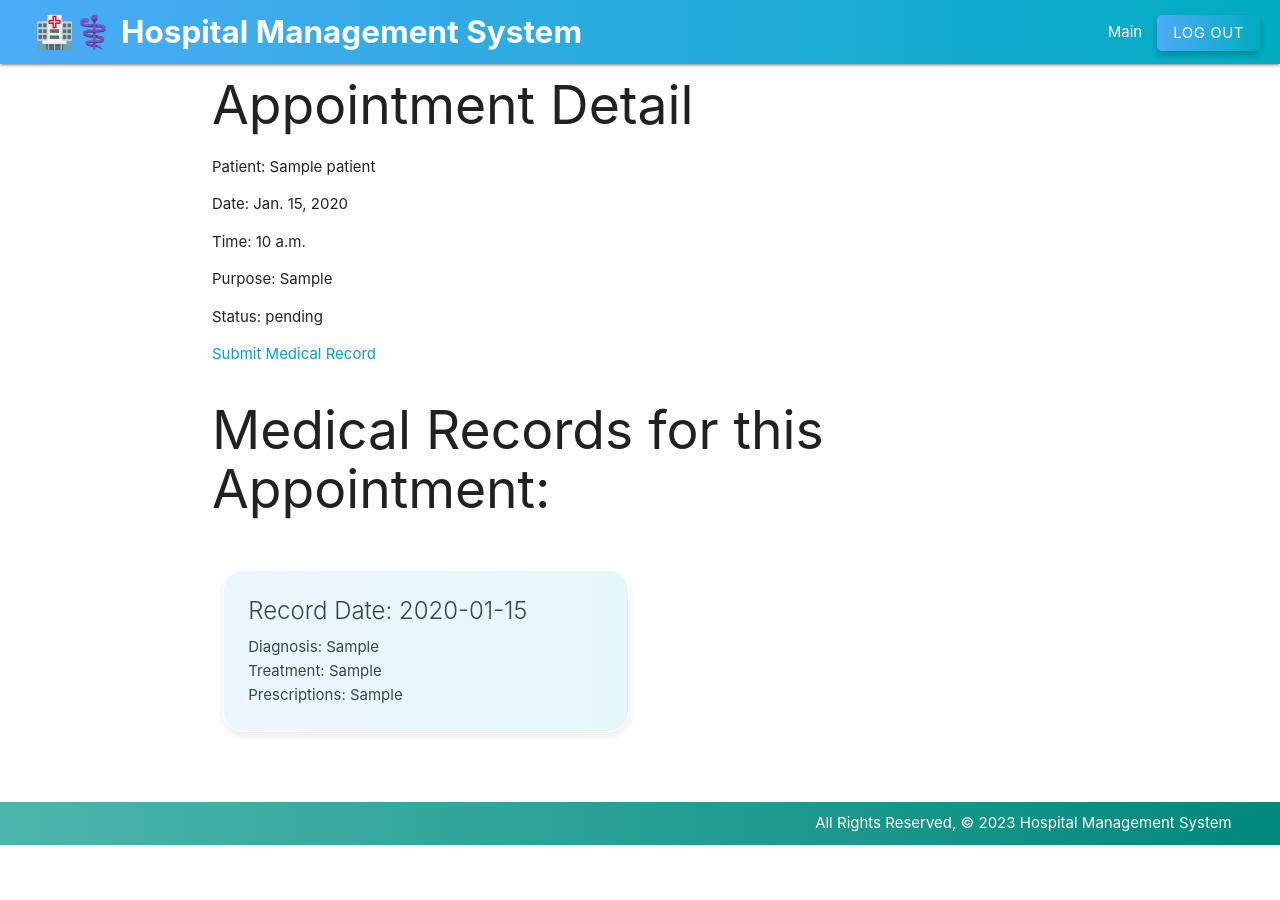
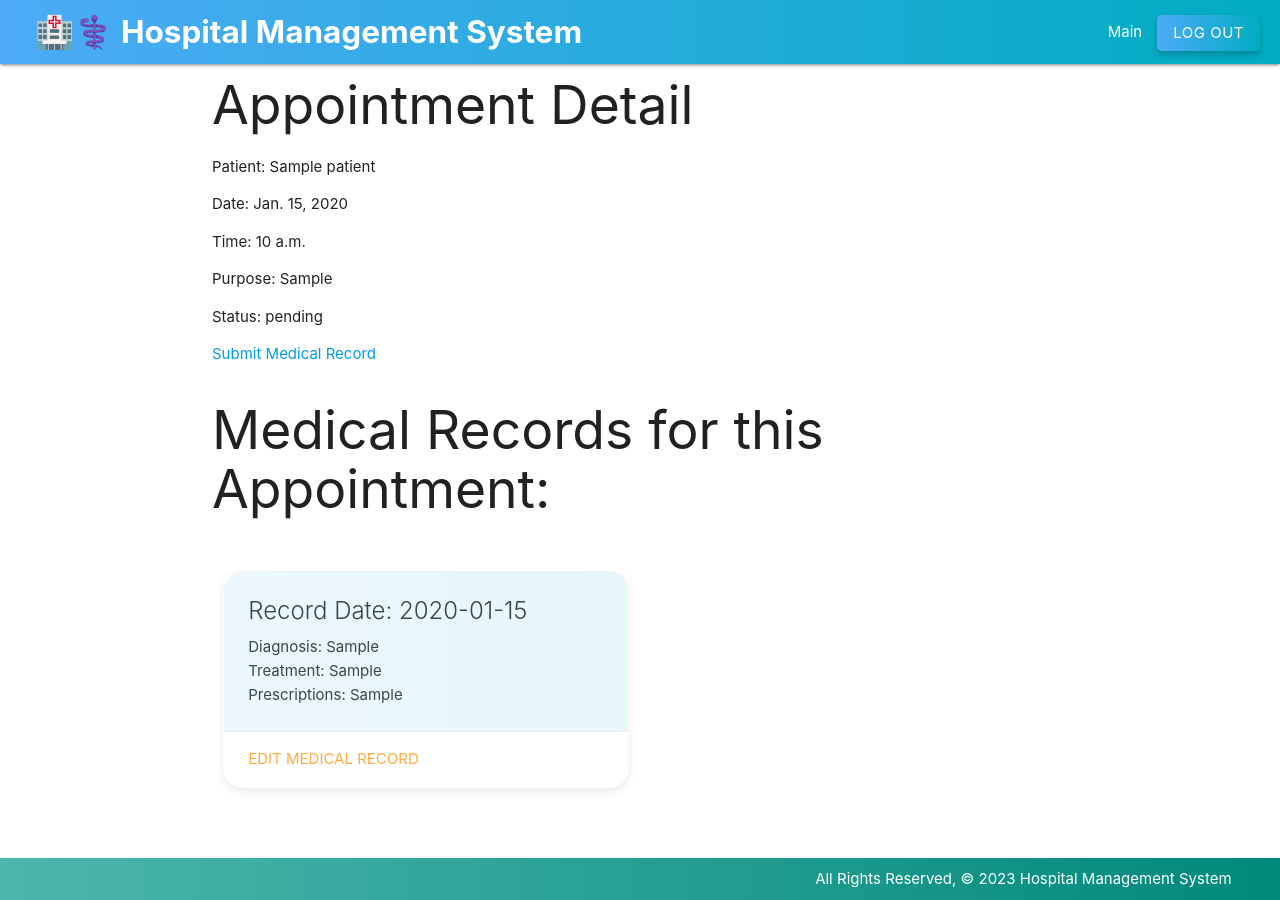
Before and after one commit to PyConqueror/Hospital-Management-System, a Django app: page /doctor/appointment/1/ in a window 1280 px wide. Before the commit the page ends 845 px from the top, so only its background shows below. Run offline with Django 5.2, Linux system fonts and the light colour scheme; tables that the repository leaves empty hold one stand-in row (values such as "Sample post").

Commit message:
fix indentation and add edit medical records button to the cards

```diff
--- a/main_app/templates/appointments/doctor_appointment_detail.html
+++ b/main_app/templates/appointments/doctor_appointment_detail.html
@@ -21,6 +21,9 @@
               <p>Prescriptions: {{ record.prescriptions }}</p>
             {% endif %}
           </div>
+          <div class="card-action">
+            <a href="{% url 'medical_record_edit' record.pk %}">Edit Medical Record</a> <!-- Link for editing the medical record -->
+          </div>
         </div>
       </div>
     {% empty %}
```
Lines whose indentation alone changed are shown as unchanged.
